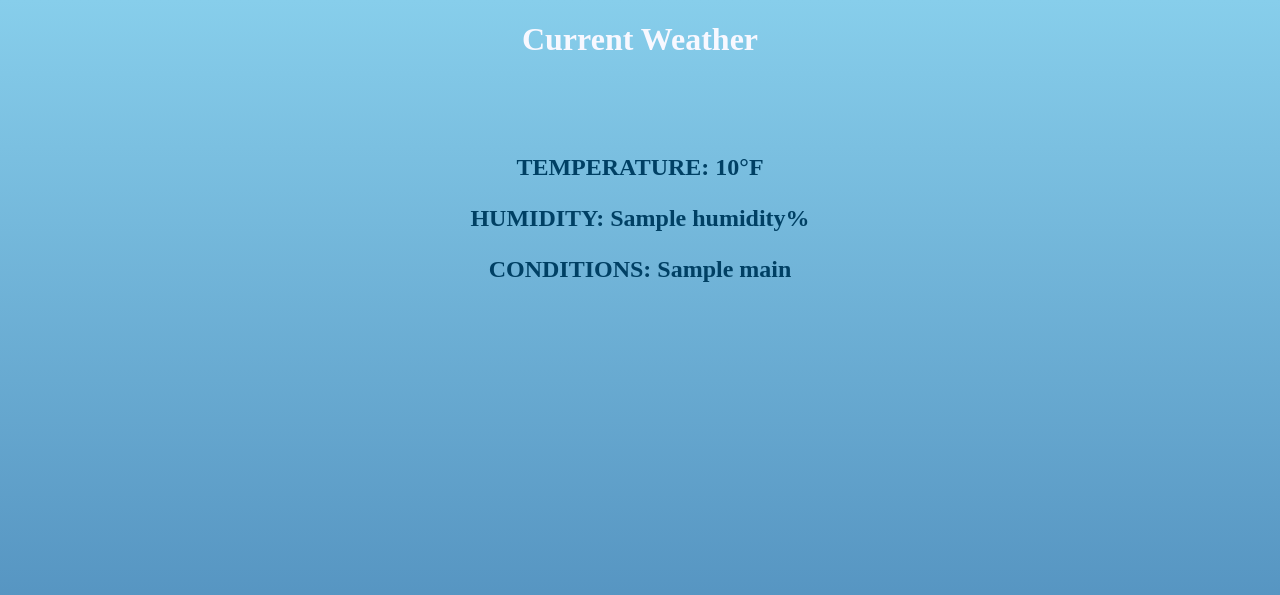
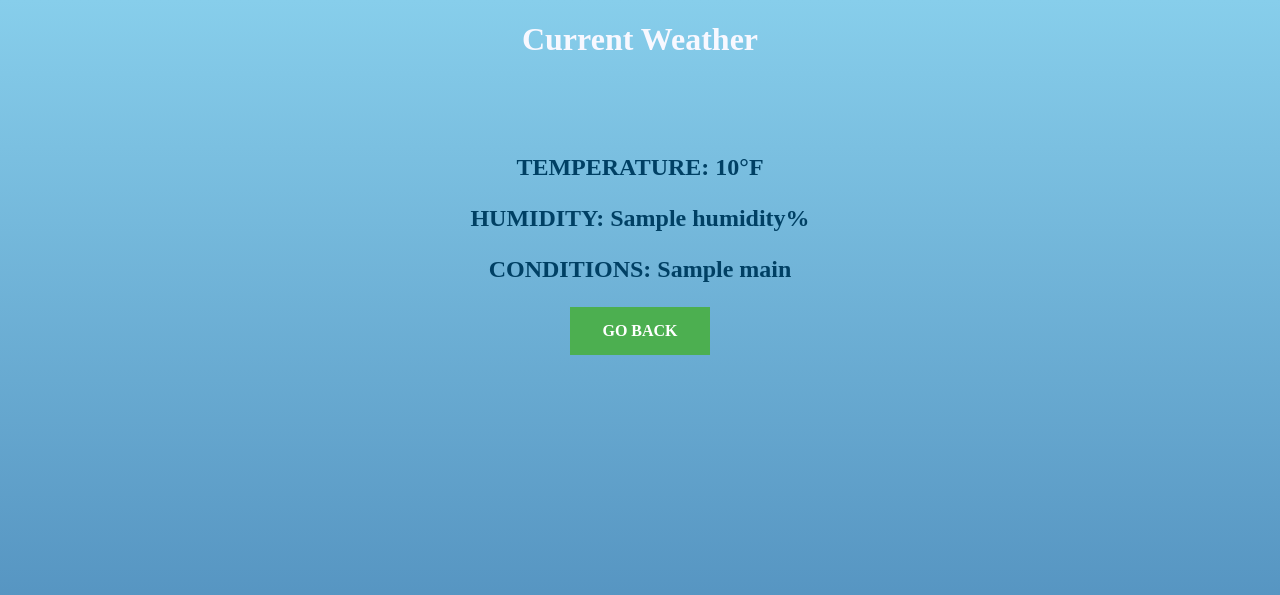
Before and after one commit to Tuck7337/Project3-Take-3, a Flask app: template final-project/weather_app/templates/weather.html in a window 1280 px wide. Shown: the top 595 px of the page. Run offline with Flask 2, Linux system fonts and the light colour scheme; the template is opened without the code that fills it: most values are stand-ins (such as "Sample title", 1, 10 or a date in 2020).

Commit message:
change demo

```diff
--- a/final-project/weather_app/templates/weather.html
+++ b/final-project/weather_app/templates/weather.html
@@ -20,7 +20,7 @@
       text-align: center;
     }
 
-     /* .button {
+     .button {
       background-color: #4CAF50;
       border: none;
       color: white;
@@ -29,7 +29,7 @@
       text-decoration: none;
       display: inline-block;
       font-size: 16px;
-    }  */
+    }
 
   </style>
 </head>
@@ -40,7 +40,7 @@
     <p>TEMPERATURE: {{ weather_data.main.temp|round|int }}&deg;F</p>
     <p>HUMIDITY: {{ weather_data.main.humidity }}%</p>
     <p>CONDITIONS: {{ weather_data.weather[0].main }}</p>
-    <!-- <p><a href="{{ url_for('index') }}" class="button">GO BACK</a></p> -->
+    <p><a href="{{ url_for('index') }}" class="button">GO BACK</a></p>
   </h2>
 </body>
 
```
